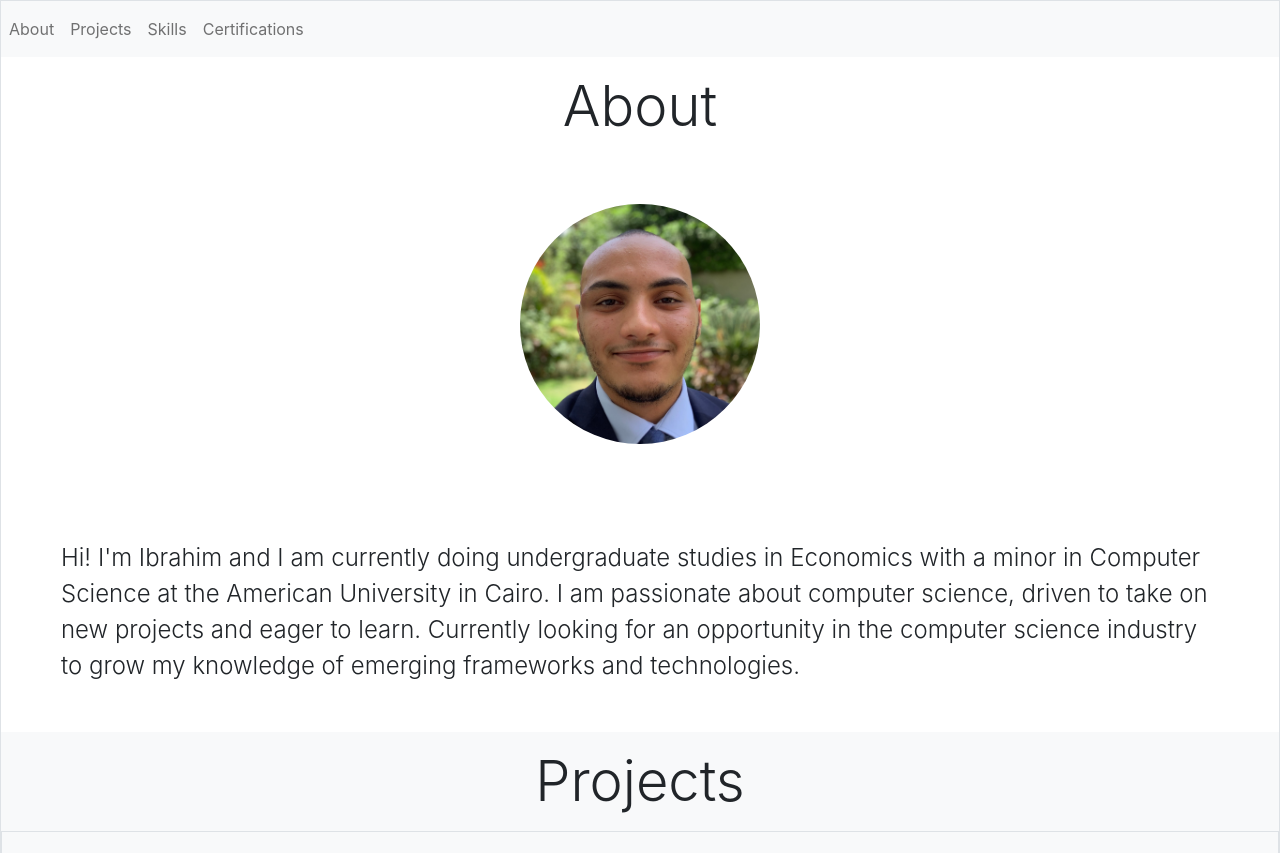
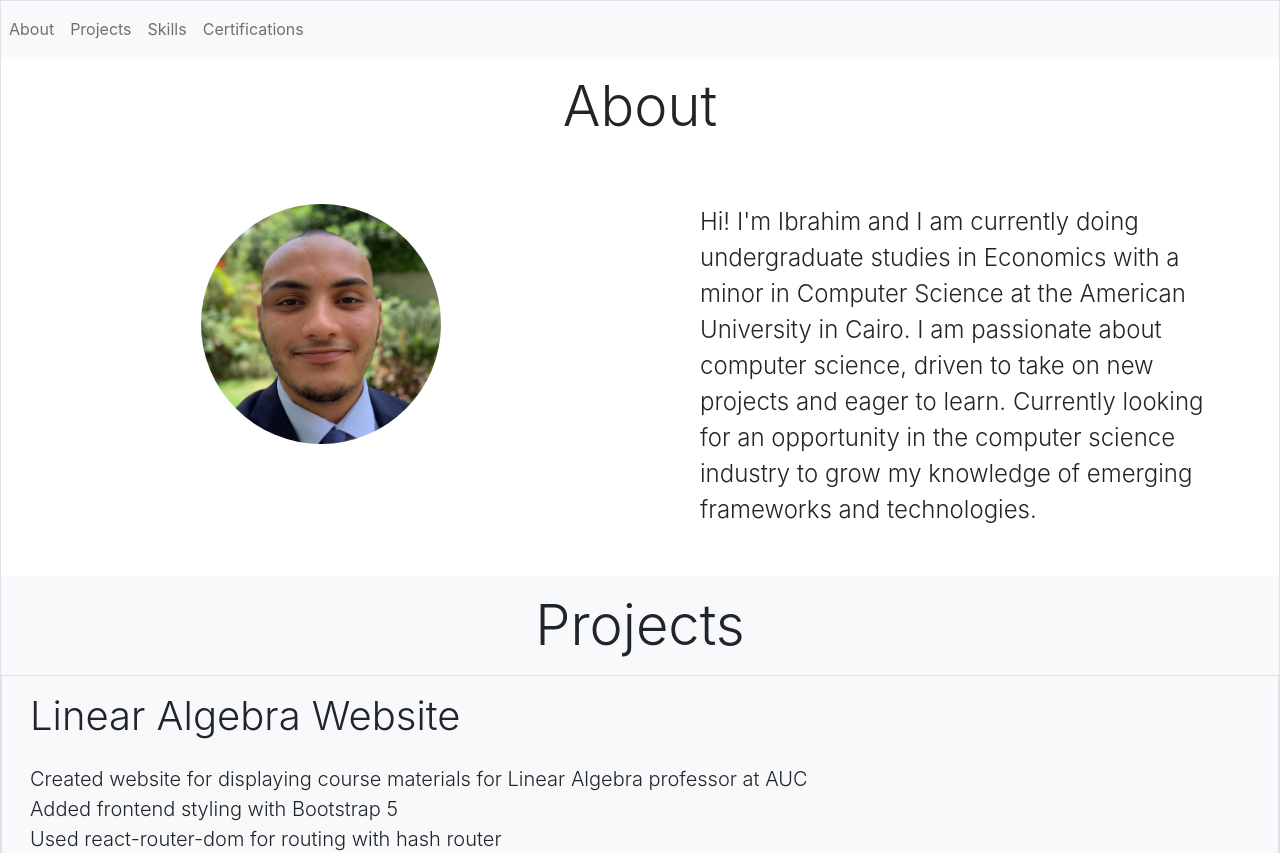
Before and after one commit to ibrahimelnemr/portfolio, a React (Create React App) app: page / in a window 1280 px wide. Shown: the top 853 px of the page. Built offline with nearby package versions, Linux system fonts and the light colour scheme.

Commit message:
change alignment of about section

```diff
--- a/src/components/About.js
+++ b/src/components/About.js
@@ -10,8 +10,10 @@ return(
             About
         </div>
     </div>
+    <div className="row p-0 m-0">
 
-    <div  class="col-12">
+
+    <div  class="col-6">
 
         <div className="d-flex justify-content-center m-5">
 
@@ -19,12 +21,14 @@ return(
         </div>
     </div>
 
-    <div class="col-12">
+    <div class="col-6">
         <div className="d-flex justify-content-center m-5 fs-4 fw-light">
             Hi! I'm Ibrahim and I am currently doing undergraduate studies in Economics with a minor in Computer Science at the American University in Cairo.
 
             I am passionate about computer science, driven to take on new projects and eager to learn. Currently looking for an opportunity in the computer science industry to grow my knowledge of emerging frameworks and technologies.
         </div>
+    </div>
+
     </div>
 </div>
 </>
```
